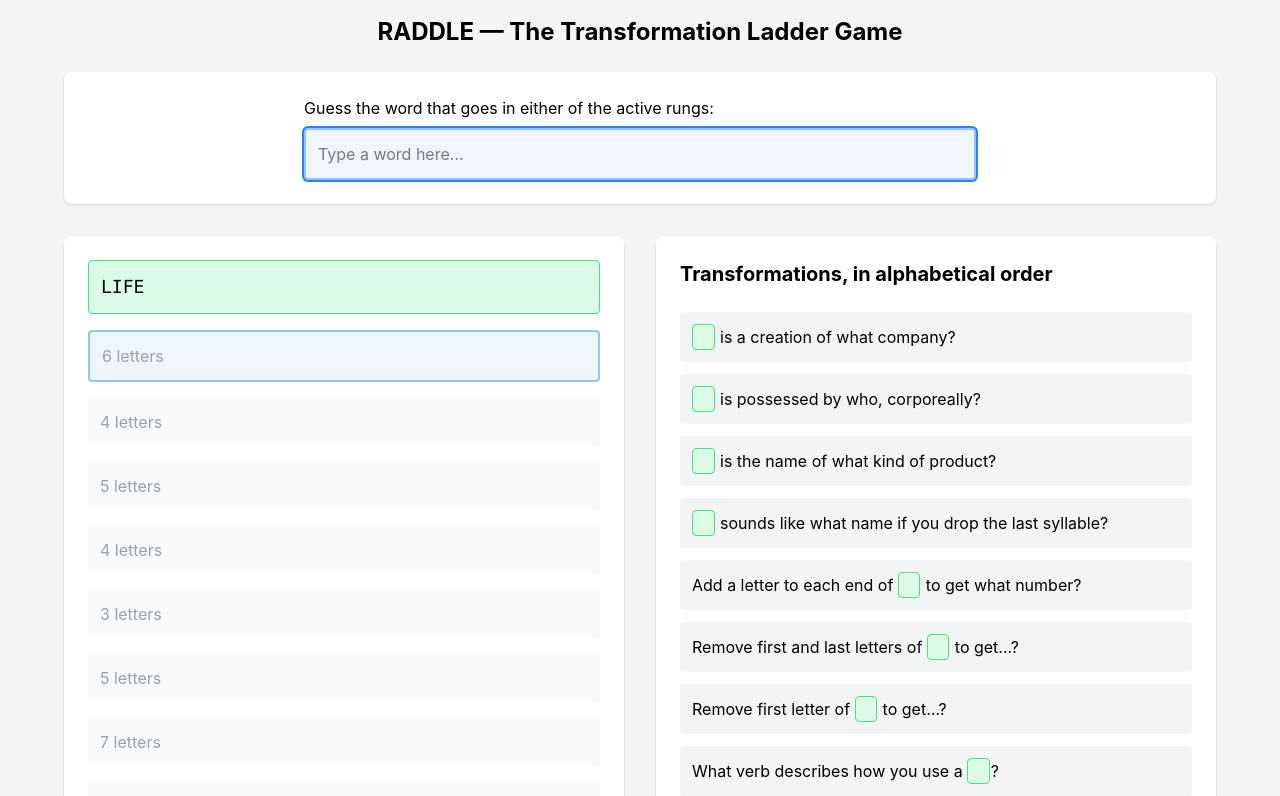
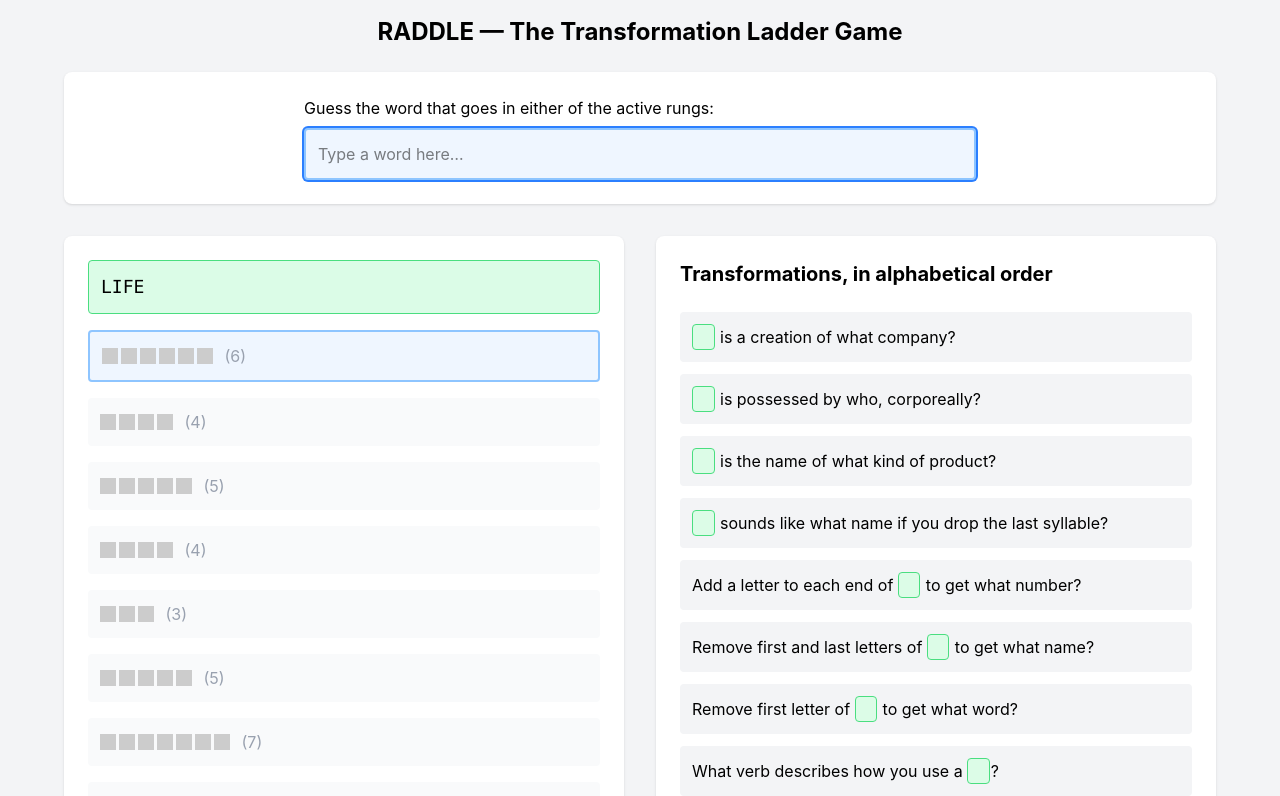
Before and after one commit to santheo/raddle, a SvelteKit app: page / in a window 1280 px wide. Shown: the top 796 px of the page. Built offline with nearby package versions, Linux system fonts and the light colour scheme.

Commit message:
Show boxes not just numbers

```diff
--- a/src/routes/+page.svelte
+++ b/src/routes/+page.svelte
@@ -153,7 +153,18 @@
                 {#if rung.isRevealed}
                   <span class="font-mono text-lg">{rung.word}</span>
                 {:else}
-                  <span class="text-gray-400">{rung.word.length} letters</span>
+                  <span class="text-gray-400">
+                    {#each rung.word.split(' ') as word, i}
+                      <span class="word-box">
+                      {#each Array(word.length) as _, j}
+                        <span class="letter-box">&nbsp;</span>
+                      {/each}
+                      </span>
+                    {/each}
+                    <span class="ml-1">
+                      ({rung.word.split(' ').map(w => w.length).join(' ')})
+                    </span>
+                  </span>
                 {/if}
               </div>
             </div>
@@ -196,4 +207,19 @@
     padding: 0 0.5rem;
     margin-right: 1px;
   }
+
+  :global(.word-box:not(:first-child)) {
+    display: inline-block;
+    margin-left: 10px;
+  }
+
+  :global(.letter-box) {
+    display: inline-block;
+    width: 1em;
+    height: 1em;
+    background: #ccc;
+    margin: 0 3px 0 0;
+    text-align: center;
+    line-height: 1em;
+  }
 </style>
```
Also changed, not shown: static/data/puzzle.txt.
